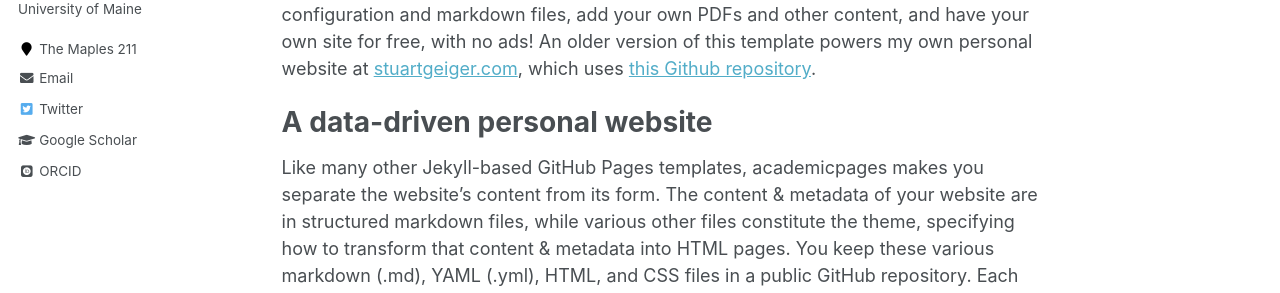
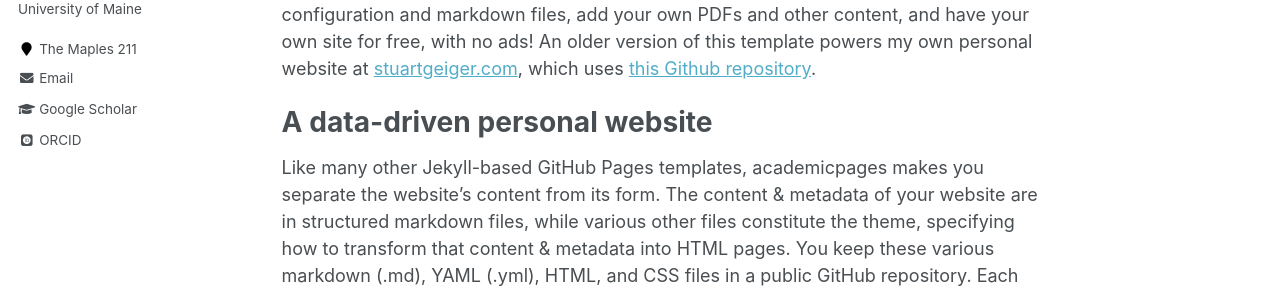
Before and after one commit to hao-hong/hao-hong.github.io, a Jekyll site: the page built from _pages/about.md, in a window 1280 px wide. Shown: the part 376-669 px from the top of the page. Built offline with Jekyll 4.4.1, drawn with Linux system fonts in a browser that asks for light colours; some web fonts are replaced.

Commit message:
Update _config.yml

```diff
--- a/_config.yml
+++ b/_config.yml
@@ -107,7 +107,7 @@ author:
   stackoverflow    : # http://stackoverflow.com/users/123456/username
   steam            :
   tumblr           :
-  twitter          : ""
+  twitter          :
   vine             :
   weibo            :
   xing             :
```
